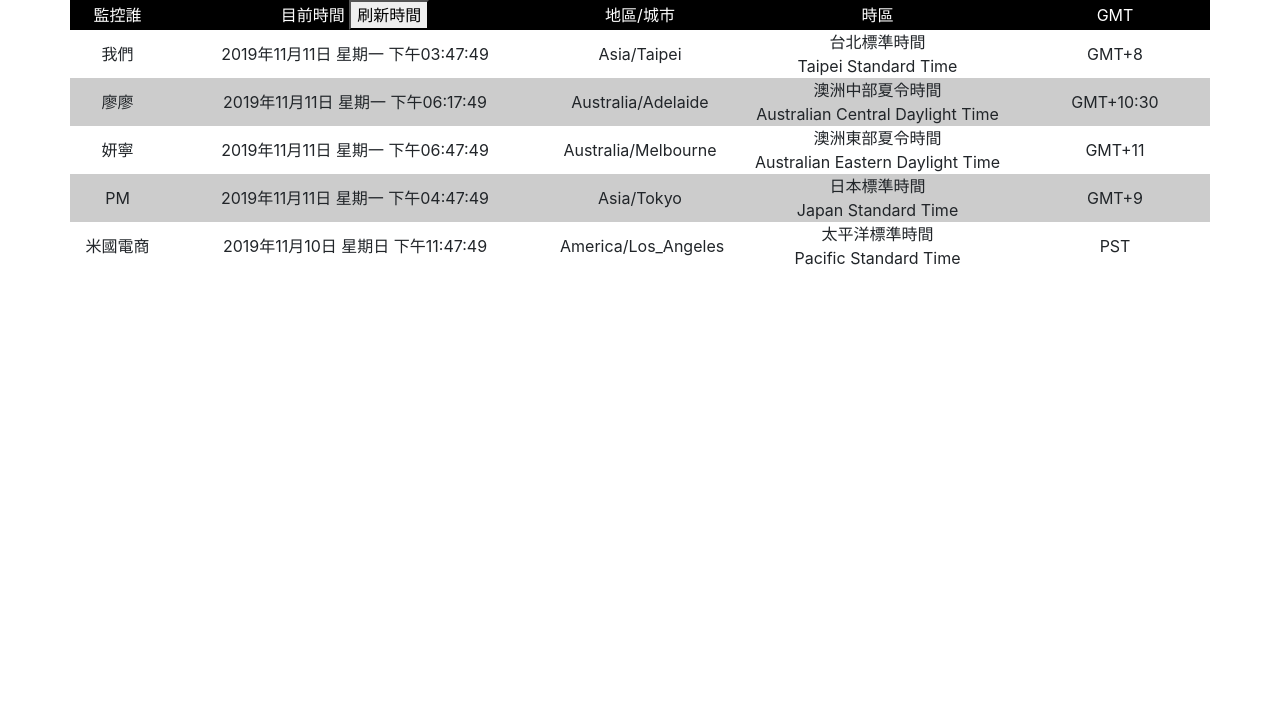
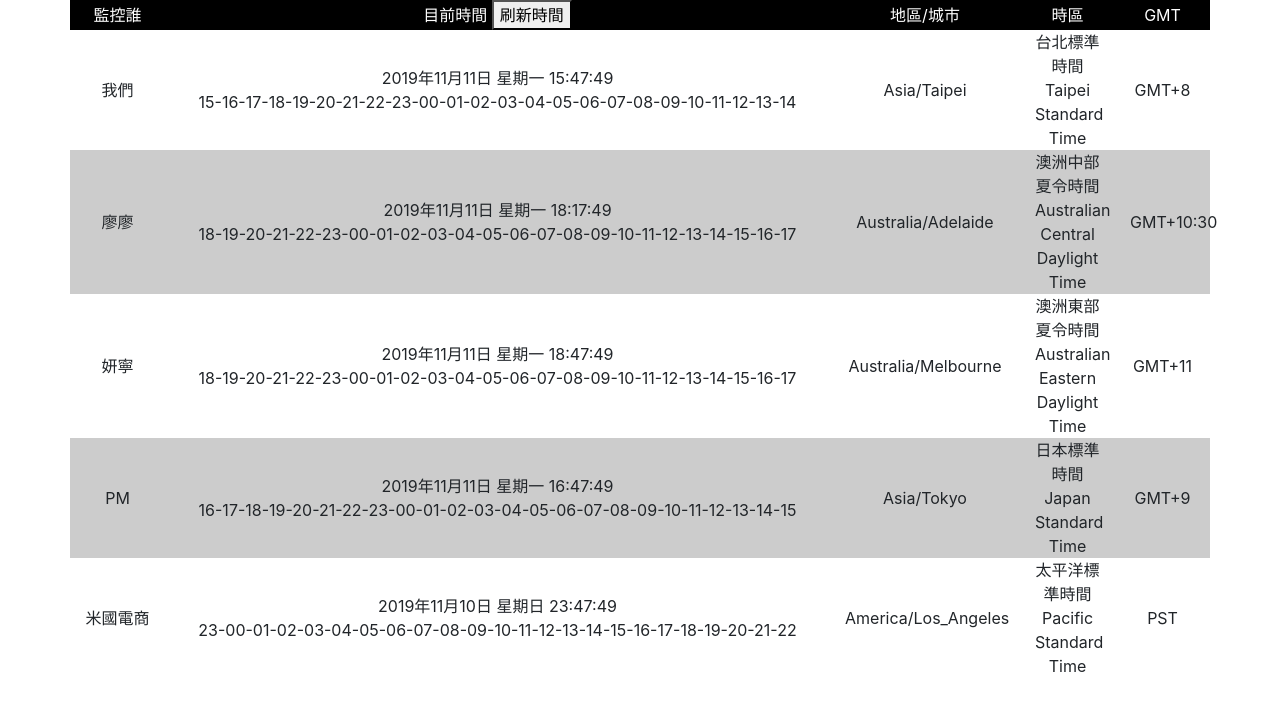
Before and after one commit to MinRuXie/time_zone, a plain HTML site: page index.html in a window 1280 px wide. Drawn offline with Linux system fonts and the light colour scheme.

Commit message:
add hours

```diff
--- a/index.html
+++ b/index.html
@@ -13,13 +13,13 @@
         <div class="container">
             <div class="row">
                 <div class="col-lg-1 col-md-1 col-sm-1 col-1">監控誰</div>
-                <div class="col-lg-4 col-md-4 col-sm-4 col-4">
+                <div class="col-lg-7 col-md-7 col-sm-7 col-7">
                     目前時間
                     <button id="refresh-btn">刷新時間</button>
                 </div>
                 <div class="col-lg-2 col-md-2 col-sm-2 col-2">地區/城市</div>
-                <div class="col-lg-3 col-md-3 col-sm-3 col-3">時區</div>
-                <div class="col-lg-2 col-md-2 col-sm-2 col-2">GMT</div>
+                <div class="col-lg-1 col-md-1 co2-sm-1 col-1">時區</div>
+                <div class="col-lg-1 col-md-1 col-sm-1 col-1">GMT</div>
             </div>
         </div>
     </section>
--- a/js/main.js
+++ b/js/main.js
@@ -1,5 +1,6 @@
 let date = new Date();
 let cur_date_time_array = []; //目前日期+時間+星期幾
+let cur_hour = []; // 目前幾點
 let cur_time_zone = [
     'Asia/Taipei',
     'Australia/Adelaide',
@@ -15,8 +16,6 @@ let who = [
     '米國電商'
 ];
 
-// let contry_array = []; // 國家
-// let city_array = []; // 城市
 let gmt_array = [];  // GMT (Greenwich Mean Time) 差
 let gmt_en_array = []; // 標準時間名(en)
 let gmt_ch_array = []; // 標準時間名(ch)
@@ -454,12 +453,19 @@ $(function(){
 
             let strTime_4 = date.toLocaleString("zh-TW", {
                 timeZone: `${timeZone}`,
+                hourCycle: 'h24',
                 weekday: 'long',
                 year: 'numeric', month: '2-digit', day: '2-digit',
                 hour: '2-digit', minute: '2-digit', second: '2-digit'
             });
 
-            // 目前時間 (每秒抓取)
+            let strTime_5 = date.toLocaleString("en-US", {
+                timeZone: `${timeZone}`,
+                hourCycle: 'h24',
+                hour: '2-digit'
+            });
+
+            // 目前日期時間星期幾
             cur_date_time_array.push(strTime_4);
 
             // GMT 差
@@ -476,6 +482,9 @@ $(function(){
             let re_gmt_en = /(AM(.+)|PM(.+))/g; // 取出 AM 或 PM 後的字串
             let my_gmt_en = re_gmt_en.exec(strTime_3);
             gmt_en_array.push(my_gmt_en[2] ? my_gmt_en[2] : my_gmt_en[3]);
+
+            // 目前幾點
+            cur_hour.push(strTime_5);
         });
 
         // updateCurrentDateTime(); // 更新目前時間
@@ -484,14 +493,41 @@ $(function(){
 
     /* 插入資料 */
     function appendData() {
+        let hours = ['00', '01', '02', '03', '04', '05', '06', '07', '08', '09', '10', '11', '12', '13', '14', '15', '16', '17', '18', '19', '20', '21', '22', '23'];
+        let cur_time_zone_hours_array = [];
+
         for(let i=0;i<cur_time_zone.length;i++){
+            let temp_hours = [];
+            for(let j=hours.indexOf(cur_hour[i]);j<hours.length;j++){
+                // 從目前時間加入
+                temp_hours.push(hours[j]);
+            }
+            if(temp_hours.length<24){
+                // 從頭加入
+                for(let t=0;t<hours.indexOf(cur_hour[i]);t++){
+                    temp_hours.push(hours[t]);
+                }
+            }
+
+            // 轉換為字串
+
+            cur_time_zone_hours_array.push(temp_hours.join("-"));
+
+            console.log(cur_time_zone_hours_array);
+
+
+
             main.find('.container').append(
                 `<div class="row">
                     <div class="col-lg-1 col-md-1 col-sm-1 col-1">${who[i]}</div>
-                    <div class="col-lg-4 col-md-4 col-sm-4 col-4">${cur_date_time_array[i]}</div>
+                    <div class="col-lg-7 col-md-7 col-sm-7 col-7">
+                        ${cur_date_time_array[i]}
+                        <br>
+                        ${cur_time_zone_hours_array[i]}
+                    </div>
                     <div class="col-lg-2 col-md-2 col-sm-2 col-2">${cur_time_zone[i]}</div>
-                    <div class="col-lg-3 col-md-3 col-sm-3 col-3">${gmt_ch_array[i]}<br>${gmt_en_array[i]}</div>
-                    <div class="col-lg-2 col-md-2 col-sm-2 col-2">${gmt_array[i]}</div>
+                    <div class="col-lg-1 col-md-1 col-sm-1 col-1">${gmt_ch_array[i]}<br>${gmt_en_array[i]}</div>
+                    <div class="col-lg-1 col-md-1 col-sm-1 col-1">${gmt_array[i]}</div>
                 </div>`
             );
         }
@@ -519,6 +555,4 @@ $(function(){
 
     refresh(); // 刷新資料
     appendData(); // 插入資料
-
-
 });
```
